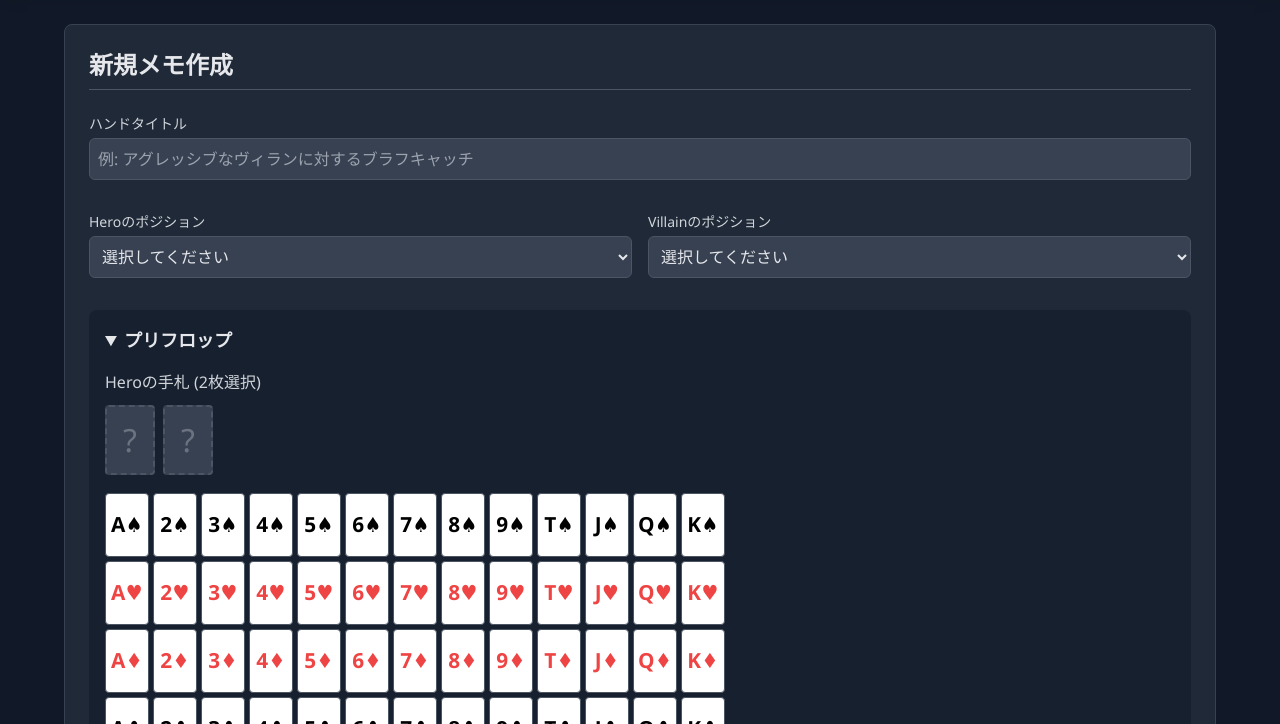
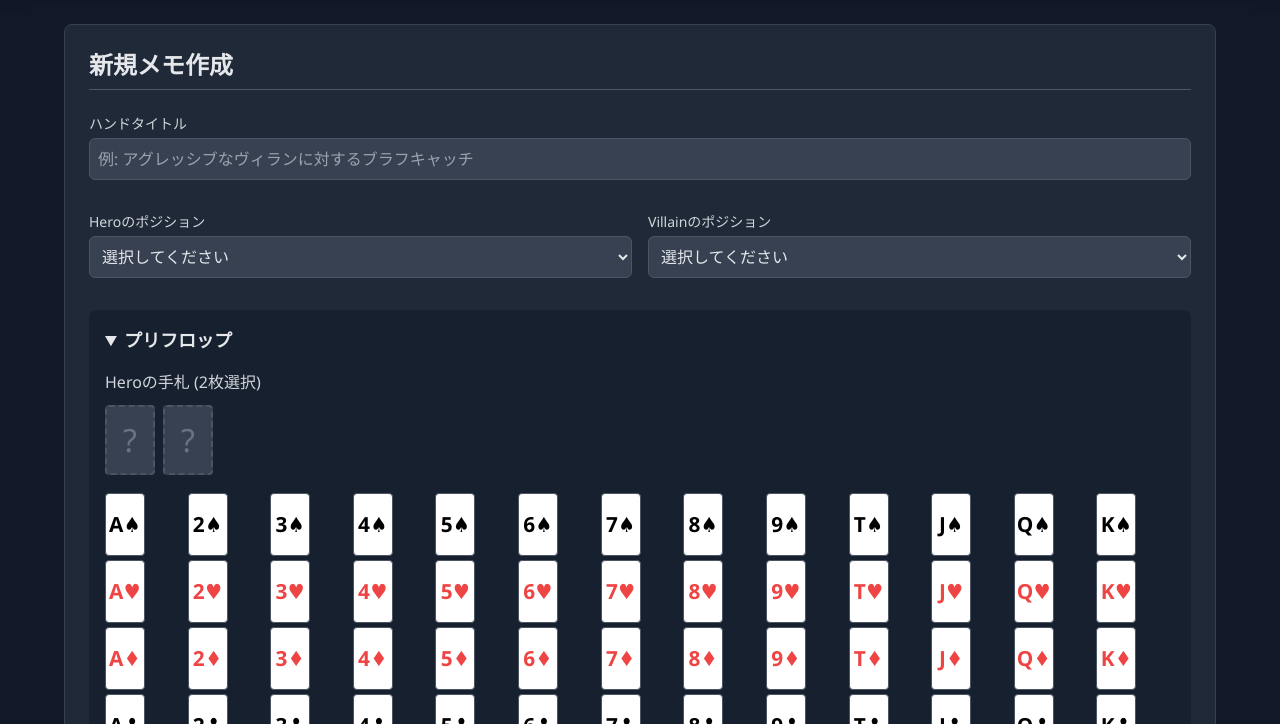
Before and after one commit to takao0612/poker-hand-memo-app, a plain HTML site: page index.html in a window 1280 px wide. Both pictures are taken after a click on the heading "プリフロップ". Shown: the part 76-800 px from the top of the page. Drawn offline with nearby package versions, Linux system fonts and the light colour scheme.

Commit message:
カードの隙間調整とデザイン修正

```diff
--- a/index.html
+++ b/index.html
@@ -42,55 +42,51 @@
 
         /* 新しく追加するカードスプライトのスタイル */
         .card-sprite {
-            box-sizing: border-box; /* paddingやborderをwidth/heightに含める */
-            background-color: #374151; /* bg-gray-700 と同じ色 */
-            border: 1px solid #4B5563; /* border-gray-600 と同じ色 */
-            transition: border-color 0.2s ease-in-out; /* ホバー時の変化を滑らかに */
+            width: 40px;
+            height: 63px;
+            display: flex;
+            align-items: center;
+            justify-content: center;
+            font-size: 1.3rem;
+            font-weight: bold;
+            letter-spacing: 0.02em;
+            color: #000;
+            background: #fff;
+            border: 1px solid #4B5563;
+            border-radius: 4px;
+            transition: border-color 0.2s;
+            box-sizing: border-box;
         }
 
         .card-sprite:hover:not(.selected):not(.disabled) {
-            border-color: #9333ea; /* hover:border-purple-600 と同じ色 */
+            border-color: #9333ea;
         }
 
         /* 選択されたカードのスタイル */
         .card-sprite.selected {
-            border-color: #a78bfa; /* purple-400 くらいの色で強調 */
-            box-shadow: 0 0 8px rgba(167, 139, 250, 0.7); /* 強めのシャドウ */
-            background-color: #4A008B; /* 少し暗めの紫で選択済みを強調 */
+            border-color: #a78bfa;
+            box-shadow: 0 0 8px rgba(167, 139, 250, 0.7);
+            background-color: #4A008B;
         }
 
         /* 無効化されたカードのスタイル */
         .card-sprite.disabled {
             opacity: 0.3;
             cursor: not-allowed;
-            filter: grayscale(80%); /* グレースケールで視覚的に無効化 */
-            pointer-events: none; /* クリックイベントを無効化 */
+            filter: grayscale(80%);
+            pointer-events: none;
         }
 
         /* カードグリッドを明示的に13列×4行の長方形に揃える */
         .card-grid {
             display: grid;
-            grid-template-columns: repeat(13, 44px);
-            grid-auto-rows: 64px;
-            gap: 4px;
+            grid-template-columns: repeat(13, 1fr);
+            column-gap: 1px;
+            row-gap: 2px;
             justify-content: start;
             align-items: start;
         }
-        .card-sprite {
-            width: 44px;
-            height: 64px;
-            display: flex;
-            align-items: center;
-            justify-content: center;
-            font-size: 1.3rem;
-            font-weight: bold;
-            letter-spacing: 0.02em;
-            color: #000; /* 文字色を黒に */
-            background: #fff; /* 背景色を白に */
-            border: 1px solid #4B5563;
-            border-radius: 4px;
-            transition: border-color 0.2s;
-        }
+
         .card-sprite.heart, .card-sprite.diamond {
             color: #ef4444; /* ハート・ダイヤは赤色 */
         }
@@ -160,7 +156,7 @@
                                         <div class="card-display text-red-500">A♥</div>
                                         <div class="card-display text-gray-900">K♠</div>
                                     </div>
-                                    <div id="hero-card-grid" class="card-grid"></div>
+                                    <div id="hero-card-grid" class="card-grid grid grid-cols-4 sm:grid-cols-7 md:grid-cols-13 gap-1"></div>
                                 </div>
 
                                 <!-- プリフロップアクション -->
@@ -182,7 +178,7 @@
                                         <div class="card-display text-red-500">J♦</div>
                                         <div class="card-display text-gray-900">2♣</div>
                                     </div>
-                                    <div id="flop-card-grid" class="card-grid"></div>
+                                    <div id="flop-card-grid" class="card-grid grid grid-cols-4 sm:grid-cols-7 md:grid-cols-13 gap-1"></div>
                                 </div>
 
                                 <!-- フロップアクション -->
@@ -202,7 +198,7 @@
                                     <div class="flex gap-2 mb-4 h-[75px] items-center" id="turn-selected-cards-display">
                                         <div class="card-display text-gray-900">A♣</div>
                                     </div>
-                                    <div id="turn-card-grid" class="card-grid"></div>
+                                    <div id="turn-card-grid" class="card-grid grid grid-cols-4 sm:grid-cols-7 md:grid-cols-13 gap-1"></div>
                                 </div>
 
                                 <!-- ターンアクション -->
@@ -222,7 +218,7 @@
                                     <div class="flex gap-2 mb-4 h-[75px] items-center" id="river-selected-cards-display">
                                         <div class="card-placeholder">?</div>
                                     </div>
-                                    <div id="river-card-grid" class="card-grid"></div>
+                                    <div id="river-card-grid" class="card-grid grid grid-cols-4 sm:grid-cols-7 md:grid-cols-13 gap-1"></div>
                                 </div>
 
                                 <!-- リバーアクション -->
@@ -481,40 +477,27 @@
                 console.error(`Grid element with ID ${gridElementId} not found.`);
                 return;
             }
-
             gridElement.innerHTML = '';
-
-            // セクション名を取得（gridElementIdから）
-            const section = Object.keys(cardGridIds).find(key => cardGridIds[key] === gridElementId);
-
-            ALL_CARDS.forEach(card => {
+            // 画面幅で分岐
+            if (window.innerWidth <= 600) {
+                // スマホ：スートごと4列×13行
+                for (let rankIndex = 0; rankIndex < RANKS.length; rankIndex++) {
+                    for (let suitIndex = 0; suitIndex < SUITS.length; suitIndex++) {
+                        const suit = SUITS[suitIndex];
+                        const rank = RANKS[rankIndex];
+                        const card = ALL_CARDS.find(c => c.rank === rank && c.suit === suit);
+                        if (!card) continue;
                         const cardDiv = document.createElement('div');
                         cardDiv.classList.add('card-sprite');
                         cardDiv.dataset.cardId = card.id;
-
-                // スートごとにクラスを追加
                         if (card.suit === 'h') cardDiv.classList.add('heart');
                         if (card.suit === 'd') cardDiv.classList.add('diamond');
-
-                cardDiv.style.width = '44px';
-                cardDiv.style.height = '64px';
-                cardDiv.style.display = 'flex';
-                cardDiv.style.alignItems = 'center';
-                cardDiv.style.justifyContent = 'center';
-                cardDiv.style.fontSize = '1.3rem';
-                cardDiv.style.fontWeight = 'bold';
-                cardDiv.style.letterSpacing = '0.02em';
-                cardDiv.style.color = (card.suit === 'h' || card.suit === 'd') ? '#ef4444' : '#000';
                         cardDiv.textContent = `${card.rank}${SUIT_SYMBOLS[card.suit]}`;
-
-                // クリックイベントを追加
                         cardDiv.addEventListener('click', () => {
                             if (!cardDiv.classList.contains('disabled')) {
-                        handleCardClick(card.id, section);
+                                handleCardClick(card.id, Object.keys(cardGridIds).find(key => cardGridIds[key] === gridElementId));
                             }
                         });
-
-                // ホバー・選択・無効化のスタイルは既存のまま
                         cardDiv.addEventListener('mouseenter', () => {
                             if (!cardDiv.classList.contains('selected') && !cardDiv.classList.contains('disabled')) {
                                 cardDiv.style.borderColor = '#9333ea';
@@ -525,9 +508,44 @@
                                 cardDiv.style.borderColor = 'transparent';
                             }
                         });
-
                         gridElement.appendChild(cardDiv);
+                    }
+                }
+                gridElement.style.gridTemplateColumns = 'repeat(4, 1fr)';
+            } else {
+                // PC：ランクごと13列×4行
+                for (let suitIndex = 0; suitIndex < SUITS.length; suitIndex++) {
+                    for (let rankIndex = 0; rankIndex < RANKS.length; rankIndex++) {
+                        const suit = SUITS[suitIndex];
+                        const rank = RANKS[rankIndex];
+                        const card = ALL_CARDS.find(c => c.rank === rank && c.suit === suit);
+                        if (!card) continue;
+                        const cardDiv = document.createElement('div');
+                        cardDiv.classList.add('card-sprite');
+                        cardDiv.dataset.cardId = card.id;
+                        if (card.suit === 'h') cardDiv.classList.add('heart');
+                        if (card.suit === 'd') cardDiv.classList.add('diamond');
+                        cardDiv.textContent = `${card.rank}${SUIT_SYMBOLS[card.suit]}`;
+                        cardDiv.addEventListener('click', () => {
+                            if (!cardDiv.classList.contains('disabled')) {
+                                handleCardClick(card.id, Object.keys(cardGridIds).find(key => cardGridIds[key] === gridElementId));
+                            }
                         });
+                        cardDiv.addEventListener('mouseenter', () => {
+                            if (!cardDiv.classList.contains('selected') && !cardDiv.classList.contains('disabled')) {
+                                cardDiv.style.borderColor = '#9333ea';
+                            }
+                        });
+                        cardDiv.addEventListener('mouseleave', () => {
+                            if (!cardDiv.classList.contains('selected') && !cardDiv.classList.contains('disabled')) {
+                                cardDiv.style.borderColor = 'transparent';
+                            }
+                        });
+                        gridElement.appendChild(cardDiv);
+                    }
+                }
+                gridElement.style.gridTemplateColumns = 'repeat(13, 1fr)';
+            }
         }
 
         // アクションボタンの機能
```
Lines whose indentation alone changed are shown as unchanged.
